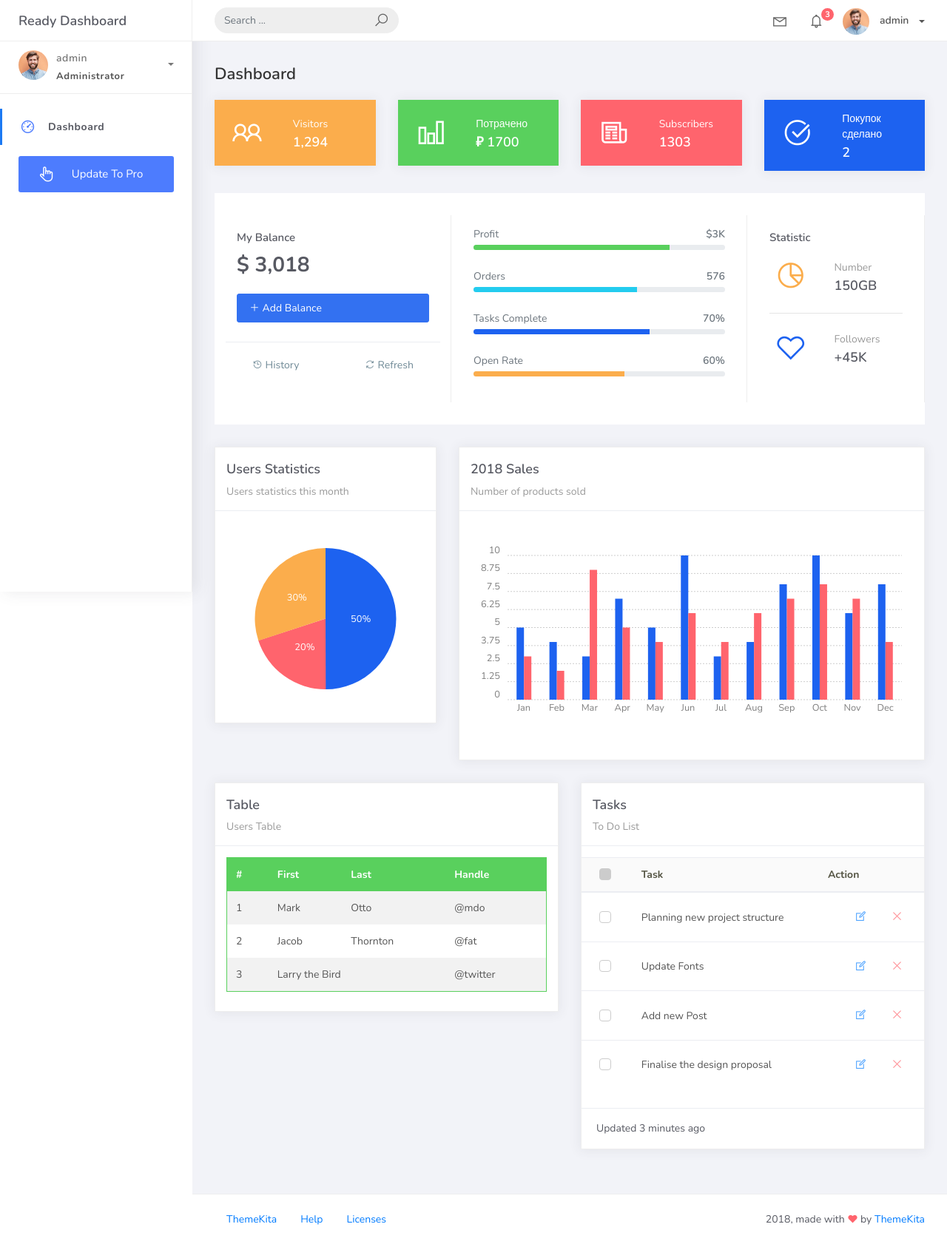
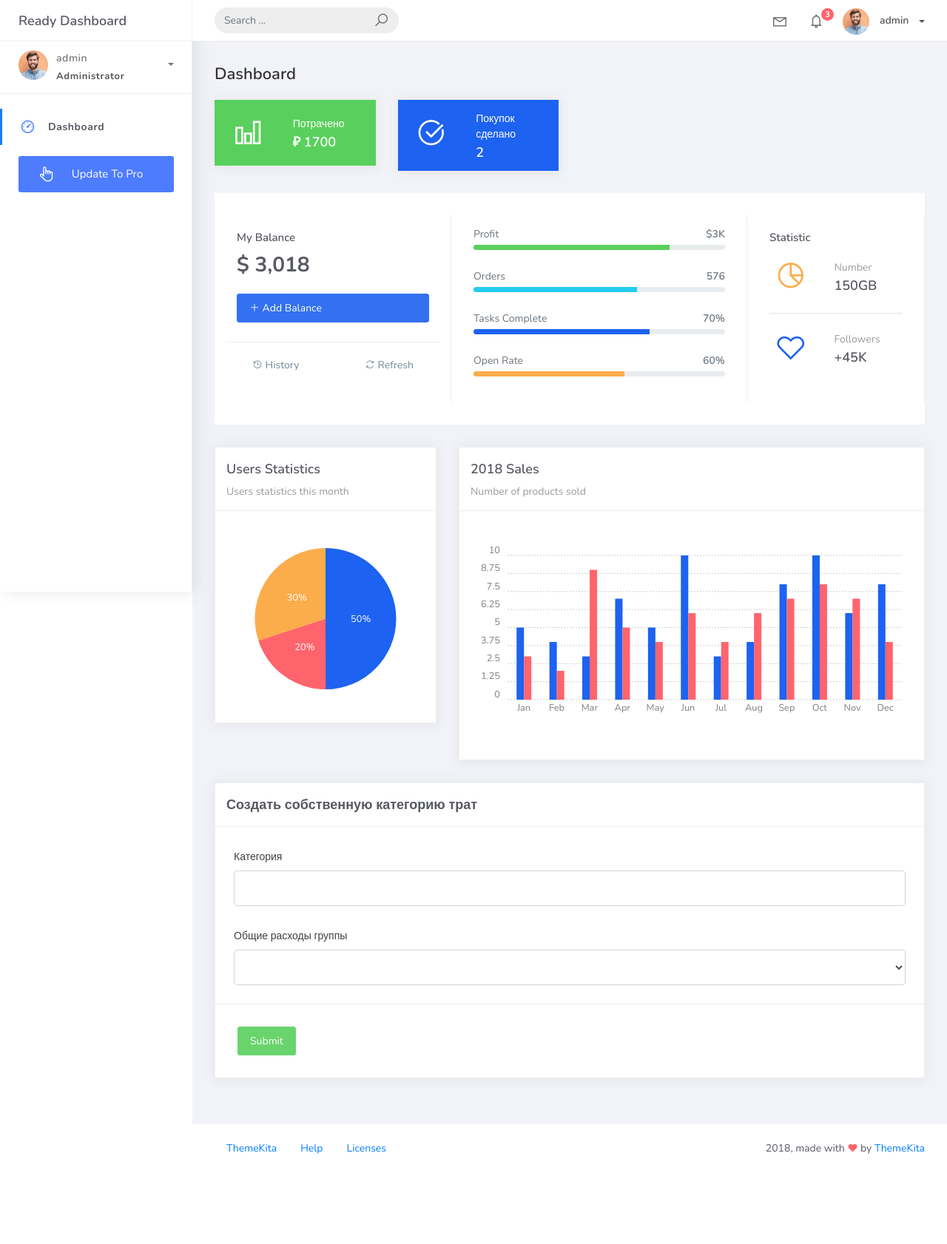
Before and after one commit to 1996p/budget_planner, a Django app: page /cost_accounting/ in a window 1280 px wide. Shown: the whole page at 74% size. After the commit the page ends 1560 px from the top, so only its background shows below. Run offline with Django 4.2, Linux system fonts and the light colour scheme; a user stored in the database is signed in; data comes from the database, SQL or seed files in the repository; lists and menus that the app fills with data are empty; some libraries are stand-ins or nearby versions.

Commit message:
Was added AddCategory form and integrated into template

```diff
--- a/cost_accounting/forms.py
+++ b/cost_accounting/forms.py
@@ -1,6 +1,7 @@
 from django.contrib.auth.forms import UserCreationForm, AuthenticationForm
 from django import forms
 from django.contrib.auth.models import User
+from .models import *
 
 
 class UserRegister(UserCreationForm):
@@ -20,3 +21,13 @@ class UserAuthentication(AuthenticationForm):
     """Форма атуентификации пользователя"""
     username = forms.CharField(widget=forms.TextInput(attrs={'class': 'fadeIn second', 'placeholder': 'Login'}))
     password = forms.CharField(widget=forms.PasswordInput(attrs={'class': 'fadeIn third', 'placeholder': 'Password'}))
+
+
+class AddCategory(forms.ModelForm):
+    """Форма добавления новой категории трат"""
+    title = forms.CharField(widget=forms.TextInput(attrs={'class': 'form-control form-control-lg'}))
+    group = forms.ChoiceField(widget=forms.Select(attrs={'class': 'form-control form-control-lg', 'placeholder': 'Название'}))
+
+    class Meta:
+        model = Category
+        exclude = ('author', )
--- a/cost_accounting/models.py
+++ b/cost_accounting/models.py
@@ -22,6 +22,7 @@ class Category(models.Model):
     """Описывает категории товаров, на которые человек тратит деньги"""
     title = models.CharField(max_length=50, verbose_name='Название категории')
     group = models.ForeignKey(Group, on_delete=models.CASCADE, verbose_name="Трата на группу", blank=True, null=True)
+    creator = models.ForeignKey(User, on_delete=models.CASCADE, blank=True, null=True, verbose_name='Создатель категории')
 
     class Meta:
         db_table = 'spending_category'
--- a/cost_accounting/views.py
+++ b/cost_accounting/views.py
@@ -22,8 +22,15 @@ def index(request):
     spendings = Spending.objects.filter(payer=request.user)
     amount = spendings.aggregate(Sum('amount'))['amount__sum']
     categories = Category.objects.filter()
-    return render(request, 'spendings.html', {'request': request, 'spendings': spendings,
-                                              'amount': amount})
+    form = AddCategory()
+    context = {
+        'request': request,
+        'spendings': spendings,
+        'amount': amount,
+        'form': form
+    }
+
+    return render(request, 'spendings.html', context)
 
 
 class RegistrationView(CreateView):
--- a/templates/spendings.html
+++ b/templates/spendings.html
@@ -6,25 +6,25 @@
 					<div class="container-fluid">
 						<h4 class="page-title">Dashboard</h4>
 						<div class="row">
-							<div class="col-md-3">
-								<div class="card card-stats card-warning">
-									<div class="card-body ">
-										<div class="row">
-											<div class="col-5">
-												<div class="icon-big text-center">
-													<i class="la la-users"></i>
-												</div>
-											</div>
-											<div class="col-7 d-flex align-items-center">
-												<div class="numbers">
-													<p class="card-category">Visitors</p>
-													<h4 class="card-title">1,294</h4>
-												</div>
-											</div>
-										</div>
-									</div>
-								</div>
-							</div>
+{#							<div class="col-md-3">#}
+{#								<div class="card card-stats card-warning">#}
+{#									<div class="card-body ">#}
+{#										<div class="row">#}
+{#											<div class="col-5">#}
+{#												<div class="icon-big text-center">#}
+{#													<i class="la la-users"></i>#}
+{#												</div>#}
+{#											</div>#}
+{#											<div class="col-7 d-flex align-items-center">#}
+{#												<div class="numbers">#}
+{#													<p class="card-category">Visitors</p>#}
+{#													<h4 class="card-title">1,294</h4>#}
+{#												</div>#}
+{#											</div>#}
+{#										</div>#}
+{#									</div>#}
+{#								</div>#}
+{#							</div>#}
 							<div class="col-md-3">
 								<div class="card card-stats card-success">
 									<div class="card-body ">
@@ -44,25 +44,25 @@
 									</div>
 								</div>
 							</div>
-							<div class="col-md-3">
-								<div class="card card-stats card-danger">
-									<div class="card-body">
-										<div class="row">
-											<div class="col-5">
-												<div class="icon-big text-center">
-													<i class="la la-newspaper-o"></i>
-												</div>
-											</div>
-											<div class="col-7 d-flex align-items-center">
-												<div class="numbers">
-													<p class="card-category">Subscribers</p>
-													<h4 class="card-title">1303</h4>
-												</div>
-											</div>
-										</div>
-									</div>
-								</div>
-							</div>
+{#							<div class="col-md-3">#}
+{#								<div class="card card-stats card-danger">#}
+{#									<div class="card-body">#}
+{#										<div class="row">#}
+{#											<div class="col-5">#}
+{#												<div class="icon-big text-center">#}
+{#													<i class="la la-newspaper-o"></i>#}
+{#												</div>#}
+{#											</div>#}
+{#											<div class="col-7 d-flex align-items-center">#}
+{#												<div class="numbers">#}
+{#													<p class="card-category">Subscribers</p>#}
+{#													<h4 class="card-title">1303</h4>#}
+{#												</div>#}
+{#											</div>#}
+{#										</div>#}
+{#									</div>#}
+{#								</div>#}
+{#							</div>#}
 							<div class="col-md-3">
 								<div class="card card-stats card-primary">
 									<div class="card-body ">
@@ -277,166 +277,27 @@
 									</div>
 								</div>
 							</div>
-							<div class="col-md-6">
-								<div class="card">
-									<div class="card-header ">
-										<h4 class="card-title">Table</h4>
-										<p class="card-category">Users Table</p>
-									</div>
-									<div class="card-body">
-										<table class="table table-head-bg-success table-striped table-hover">
-											<thead>
-												<tr>
-													<th scope="col">#</th>
-													<th scope="col">First</th>
-													<th scope="col">Last</th>
-													<th scope="col">Handle</th>
-												</tr>
-											</thead>
-											<tbody>
-												<tr>
-													<td>1</td>
-													<td>Mark</td>
-													<td>Otto</td>
-													<td>@mdo</td>
-												</tr>
-												<tr>
-													<td>2</td>
-													<td>Jacob</td>
-													<td>Thornton</td>
-													<td>@fat</td>
-												</tr>
-												<tr>
-													<td>3</td>
-													<td colspan="2">Larry the Bird</td>
-													<td>@twitter</td>
-												</tr>
-											</tbody>
-										</table>
-									</div>
-								</div>
-							</div>
-							<div class="col-md-6">
-								<div class="card card-tasks">
-									<div class="card-header ">
-										<h4 class="card-title">Tasks</h4>
-										<p class="card-category">To Do List</p>
-									</div>
-									<div class="card-body ">
-										<div class="table-full-width">
-											<table class="table">
-												<thead>
-													<tr>
-														<th>
-															<div class="form-check">
-																<label class="form-check-label">
-																	<input class="form-check-input  select-all-checkbox" type="checkbox" data-select="checkbox" data-target=".task-select">
-																	<span class="form-check-sign"></span>
-																</label>
-															</div>
-														</th>
-														<th>Task</th>
-														<th>Action</th>
-													</tr>
-												</thead>
-												<tbody>
-													<tr>
-														<td>
-															<div class="form-check">
-																<label class="form-check-label">
-																	<input class="form-check-input task-select" type="checkbox">
-																	<span class="form-check-sign"></span>
-																</label>
-															</div>
-														</td>
-														<td>Planning new project structure</td>
-														<td class="td-actions text-right">
-															<div class="form-button-action">
-																<button type="button" data-toggle="tooltip" title="Edit Task" class="btn btn-link <btn-simple-primary">
-																	<i class="la la-edit"></i>
-																</button>
-																<button type="button" data-toggle="tooltip" title="Remove" class="btn btn-link btn-simple-danger">
-																	<i class="la la-times"></i>
-																</button>
-															</div>
-														</td>
-													</tr>
-													<tr>
-														<td>
-															<div class="form-check">
-																<label class="form-check-label">
-																	<input class="form-check-input task-select" type="checkbox">
-																	<span class="form-check-sign"></span>
-																</label>
-															</div>
-														</td>
-														<td>Update Fonts</td>
-														<td class="td-actions text-right">
-															<div class="form-button-action">
-																<button type="button" data-toggle="tooltip" title="Edit Task" class="btn btn-link <btn-simple-primary">
-																	<i class="la la-edit"></i>
-																</button>
-																<button type="button" data-toggle="tooltip" title="Remove" class="btn btn-link btn-simple-danger">
-																	<i class="la la-times"></i>
-																</button>
-															</div>
-														</td>
-													</tr>
-													<tr>
-														<td>
-															<div class="form-check">
-																<label class="form-check-label">
-																	<input class="form-check-input task-select" type="checkbox">
-																	<span class="form-check-sign"></span>
-																</label>
-															</div>
-														</td>
-														<td>Add new Post
-														</td>
-														<td class="td-actions text-right">
-															<div class="form-button-action">
-																<button type="button" data-toggle="tooltip" title="Edit Task" class="btn btn-link <btn-simple-primary">
-																	<i class="la la-edit"></i>
-																</button>
-																<button type="button" data-toggle="tooltip" title="Remove" class="btn btn-link btn-simple-danger">
-																	<i class="la la-times"></i>
-																</button>
-															</div>
-														</td>
-													</tr>
-													<tr>
-														<td>
-															<div class="form-check">
-																<label class="form-check-label">
-																	<input class="form-check-input task-select" type="checkbox">
-																	<span class="form-check-sign"></span>
-																</label>
-															</div>
-														</td>
-														<td>Finalise the design proposal</td>
-														<td class="td-actions text-right">
-															<div class="form-button-action">
-																<button type="button" data-toggle="tooltip" title="Edit Task" class="btn btn-link <btn-simple-primary">
-																	<i class="la la-edit"></i>
-																</button>
-																<button type="button" data-toggle="tooltip" title="Remove" class="btn btn-link btn-simple-danger">
-																	<i class="la la-times"></i>
-																</button>
-															</div>
-														</td>
-													</tr>
-												</tbody>
-											</table>
-										</div>
-									</div>
-									<div class="card-footer ">
-										<div class="stats">
-											<i class="now-ui-icons loader_refresh spin"></i> Updated 3 minutes ago
-										</div>
-									</div>
-								</div>
-							</div>
+
 						</div>
+                            <form class="card">
+                                <div class="card-header">
+                                    <div class="card-title">Создать собственную категорию трат</div>
+                                </div>
+                                <div class="card-body">
+                                    <div class="form-group">
+
+                                        <label for="{{ form.title.id_for_label }}">Категория</label>
+                                        {{ form.title }}
+                                    </div>
+                                    <div class="form-group">
+                                        <label for="{{ form.group.id_for_label }}">Общие расходы группы</label>
+                                        {{ form.group }}
+                                    </div>
+                                </div>
+                                <div class="card-action">
+                                    <button class="btn btn-success">Submit</button>
+                                </div>
+                            </form>
 					</div>
 				</div>
 
```
